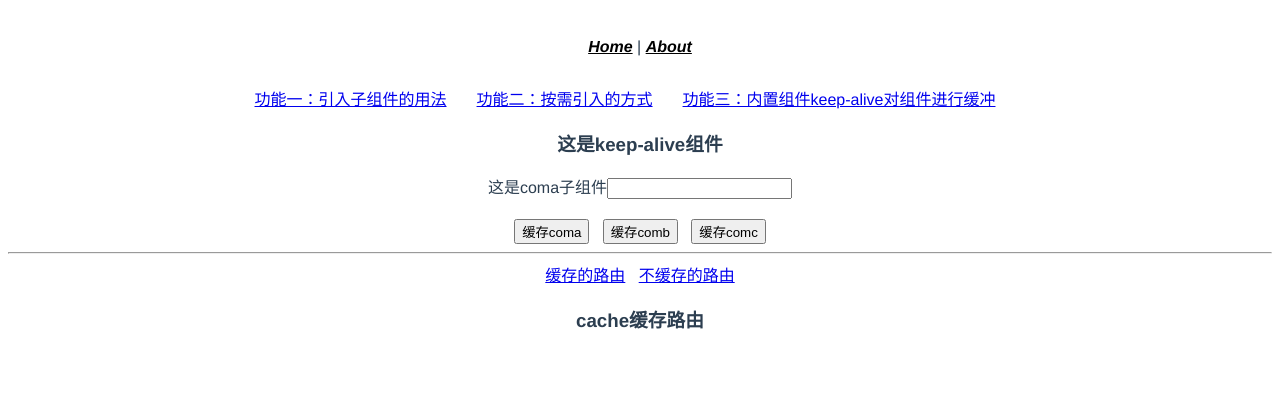
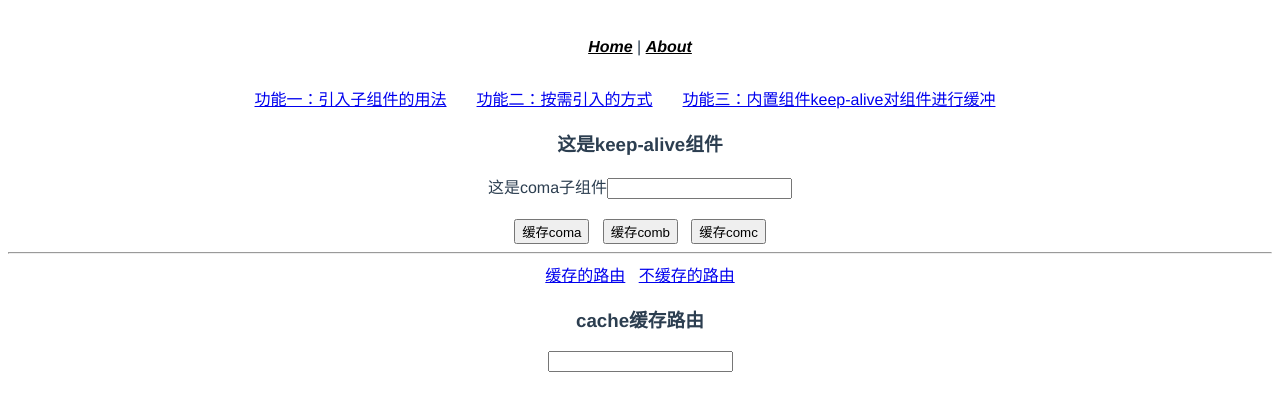
Before and after one commit to bcygsws/vue-recall2, a Vue app: page /#/home/keep_alive/cache in a window 1280 px wide. Shown: the top 410 px of the page. Built offline with nearby package versions, Linux system fonts and the light colour scheme.

Commit message:
router-view设置缓存还是不缓存

```diff
--- a/src/components/keep/Cache.vue
+++ b/src/components/keep/Cache.vue
@@ -1,5 +1,15 @@
 <template>
   <div class="cache_container">
     <h3>cache缓存路由</h3>
+    <!-- 路由切换后，再切换回来，文本框中输入的内容能够保持 -->
+    <input type="text" name="cache" id="cache" />
   </div>
 </template>
+<script>
+export default {
+  name: 'CacheC',
+  data() {
+    return {};
+  },
+};
+</script>
--- a/src/components/keep/KeepAlive.vue
+++ b/src/components/keep/KeepAlive.vue
@@ -39,7 +39,8 @@ import Comc from './Comc.vue';
  *  c. :include="/c1|c2|c3/"
  * exclude属性值写法相同；但注意如果使用数组时（数组中组件名称单引号引起来）。同时，使用数组和正则表达式的方式时，include
  * 应该使用v-bind动态绑定
- * 3. vue 2.5.0版本后，keep-alive又增加了一个属性，是第三个属性。为max,max的作用是最多缓存的组件个数
+ * 3. vue 2.5.0版本后，keep-alive又增加了一个属性，是第三个属性。为max,max的作用是最多缓存的组件实例
+ * 一旦组件实例达到了max属性值，将优先清除那个缓存最久，没有被访问的实例
  *
  * 两个钩子：activated 和deactivated
  * 1.keep-alive缓存的组件，不会执行beforeDestroy和destroyed生命周期钩子了。原因很简单：keep-alive本意为缓存组件，而不是将其
--- a/src/components/keep/NoCache.vue
+++ b/src/components/keep/NoCache.vue
@@ -1,5 +1,15 @@
 <template>
   <div class="no_container">
     <h3>这是不缓存路由</h3>
+    <!-- 路由切换后，再切换回来，文本框中输入的内容不能够保持 -->
+    <input type="text" name="no-cache" id="no-cache" />
   </div>
 </template>
+<script>
+export default {
+  name: 'NoCacheC',
+  data() {
+    return {};
+  },
+};
+</script>
```
